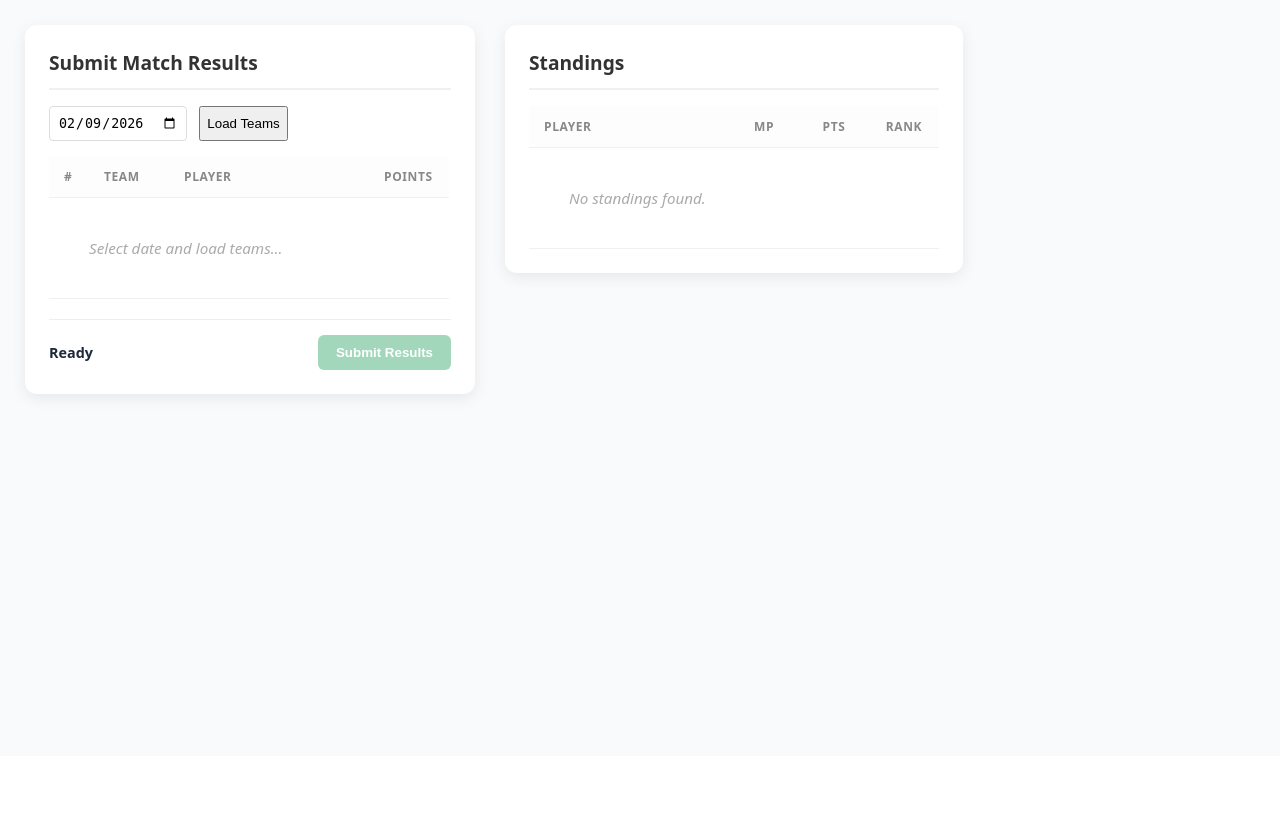
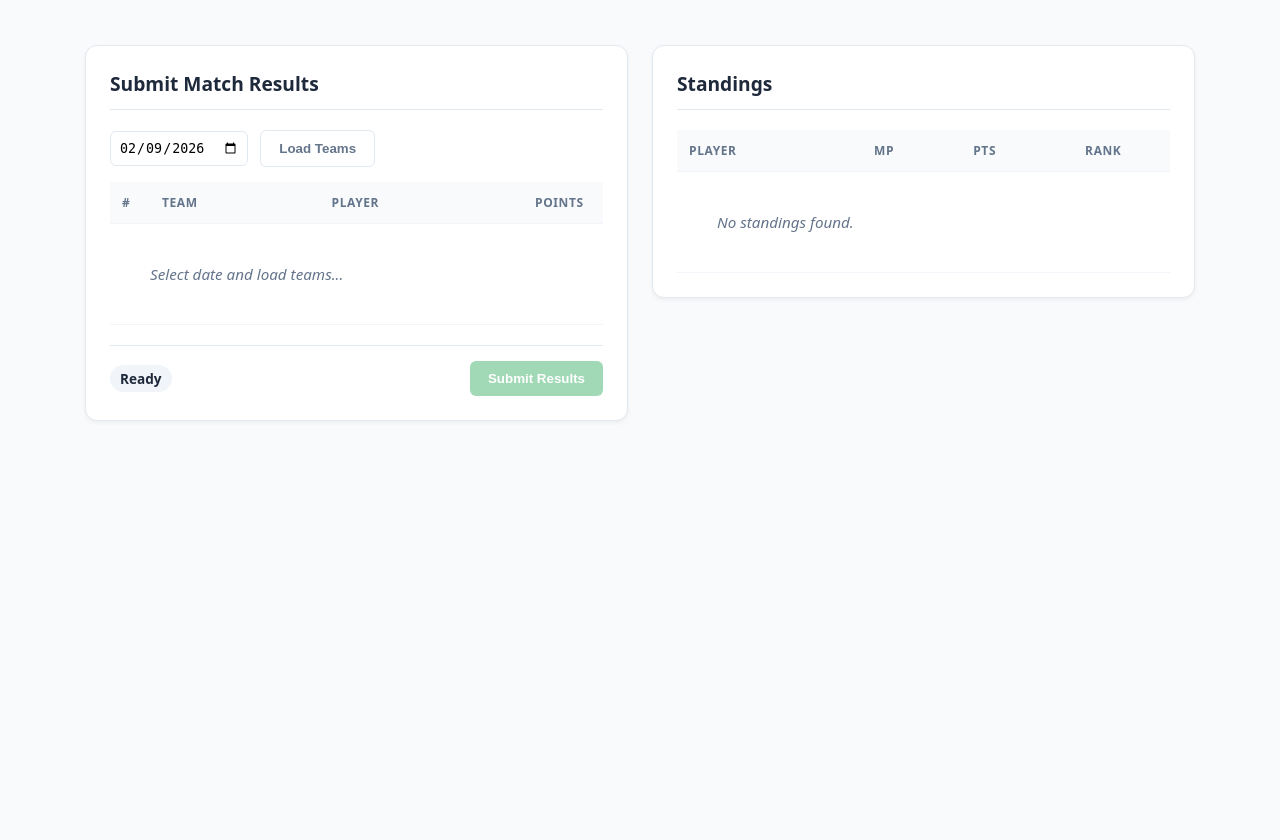
Before and after one commit to markdarcy45-oss/Teams, a Flask app: page /standings in a window 1280 px wide. Shown: the part 44-884 px from the top of the page. Before the commit the page ends 446 px from the top, so only its background shows below. Run offline with Flask 3, Linux system fonts and the light colour scheme; the visitor is signed in with stand-in values (Sample User, id 1); data that the repository does not hold is empty; some libraries are stand-ins or nearby versions.

Commit message:
Update results_page.html

```diff
--- a/templates/results_page.html
+++ b/templates/results_page.html
@@ -1,17 +1,144 @@
-{% extends "base.html" %}
-{% block title %}Match Day Dashboard{% endblock %}
+{% extends "base.html" %} {% block title %}Match Day Dashboard{% endblock %} {% block content %}
+<style>
+    .page-container {
+        padding: 25px;
+        background: var(--bg);
+        min-height: 100vh;
+    }
 
-{% block content %}
+    .dashboard-wrapper {
+        display: flex;
+        gap: 24px;
+        max-width: 1200px;
+        margin: 0 auto;
+        align-items: flex-start;
+    }
+
+    .panel {
+        background: #fff;
+        padding: 24px;
+        border-radius: 12px;
+        border: 1px solid var(--border);
+        box-shadow: 0 2px 4px rgba(0, 0, 0, 0.05);
+        flex: 1;
+    }
+
+    .section-title {
+        margin-top: 0;
+        font-size: 1.2rem;
+        margin-bottom: 20px;
+        border-bottom: 1px solid var(--border);
+        padding-bottom: 12px;
+    }
+
+    /* Tables */
+    .dashboard-table {
+        border-collapse: collapse;
+        width: 100%;
+        font-size: 0.95rem;
+    }
+
+    .dashboard-table th,
+    .dashboard-table td {
+        padding: 12px;
+        border-bottom: 1px solid #f1f5f9;
+        text-align: left;
+    }
+
+    .dashboard-table th {
+        background: #f8fafc;
+        color: var(--text-muted);
+        font-size: 0.75rem;
+        text-transform: uppercase;
+        letter-spacing: 0.05em;
+    }
+
+    .num {
+        text-align: center !important;
+    }
+    .player-name {
+        font-weight: 600;
+        color: #1e293b;
+    }
+
+    .modern-input {
+        padding: 8px;
+        border-radius: 6px;
+        border: 1px solid var(--border);
+    }
+
+    .meta-row {
+        display: flex;
+        gap: 12px;
+        margin: 15px 0;
+        align-items: center;
+    }
+
+    .form-actions {
+        margin-top: 20px;
+        padding-top: 15px;
+        border-top: 1px solid var(--border);
+        display: flex;
+        justify-content: space-between;
+        align-items: center;
+    }
+
+    .btn {
+        padding: 10px 18px;
+        border: none;
+        border-radius: 6px;
+        cursor: pointer;
+        font-weight: bold;
+        transition: 0.2s;
+    }
+    .btn.primary {
+        background: var(--primary);
+        color: white;
+    }
+    .btn.success {
+        background: var(--success);
+        color: white;
+    }
+    .btn.secondary {
+        background: white;
+        border: 1px solid var(--border);
+        color: var(--text-muted);
+    }
+    .btn:hover {
+        opacity: 0.9;
+        transform: translateY(-1px);
+    }
+    .btn:disabled {
+        opacity: 0.4;
+        cursor: not-allowed;
+        transform: none;
+    }
+
+    .status-pill {
+        font-size: 0.85rem;
+        font-weight: 700;
+        padding: 4px 10px;
+        border-radius: 20px;
+        background: #f1f5f9;
+    }
+    .placeholder {
+        color: var(--text-muted);
+        padding: 40px !important;
+        text-align: center;
+        font-style: italic;
+    }
+</style>
+
+<div class="page-container">
     <div class="dashboard-wrapper">
-
-    <div class="card input-card">
-        <h2>Submit Match Results</h2>
-        <div id="errorMsg" class="error-msg"></div>
+        <div class="panel">
+            <h2 class="section-title">Submit Match Results</h2>
+            <div id="errorMsg" style="color: var(--warning); margin-bottom: 10px; font-size: 0.9rem"></div>
 
             <div class="meta-row">
-            <input id="gameDateInput" type="date">
+                <input id="gameDateInput" type="date" class="modern-input" />
                 {% if current_user.is_admin %}
-			<button id="loadTeamsBtn">Load Teams</button>
+                <button id="loadTeamsBtn" class="btn secondary">Load Teams</button>
                 {% endif %}
             </div>
 
@@ -19,194 +146,118 @@
                 <table class="dashboard-table">
                     <thead>
                         <tr>
-                        <th style="width: 40px;">#</th>
-                        <th style="width: 80px;">Team</th>
-                        <th style="width: 200px;">Player</th>
-                        <th style="width: 80px;">Points</th>
+                            <th style="width: 40px">#</th>
+                            <th>Team</th>
+                            <th>Player</th>
+                            <th style="width: 80px">Points</th>
                         </tr>
                     </thead>
                     <tbody id="resultsBody">
-                    <tr><td colspan="4" class="placeholder">Select date and load teams...</td></tr>
+                        <tr>
+                            <td colspan="4" class="placeholder">Select date and load teams...</td>
+                        </tr>
                     </tbody>
                 </table>
             </div>
 
             <div class="form-actions">
-            <div id="pointsStatus" class="status-text">Ready</div>
+                <div id="pointsStatus" class="status-pill">Ready</div>
                 <button id="submitResultsBtn" class="btn success" disabled>Submit Results</button>
             </div>
         </div>
 
-    <div class="card standings-card">
-        <h2>Standings</h2>
+        <div class="panel">
+            <h2 class="section-title">Standings</h2>
             <div class="table-container">
                 <table class="dashboard-table">
                     <thead>
                         <tr>
-                        <th style="width: 200px;">Player</th>
+                            <th>Player</th>
                             <th class="num">MP</th>
                             <th class="num">Pts</th>
                             <th class="num">Rank</th>
                         </tr>
                     </thead>
                     <tbody>
-                    {% if rankview %}
-                        {% for r in rankview %}
+                        {% if rankview %} {% for r in rankview %}
                         <tr>
-                            <td class="player-name">
-                                {{ r['Player'] or r['player'] or '—' }}
-                            </td>
-                            <td class="num">
-                                {# Check all possible MP keys #}
-                                {{ r['MP'] or r['Played'] or r['mp'] or r['played'] or 0 }}
-                            </td>
-                            <td class="num">
+                            <td class="player-name">{{ r['Player'] or r['player'] or '—' }}</td>
+                            <td class="num">{{ r['MP'] or r['Played'] or r['mp'] or r['played'] or 0 }}</td>
+                            <td class="num" style="font-weight: bold; color: var(--primary)">
                                 {{ r['Points'] or r['points'] or 0 }}
                             </td>
                             <td class="num">
-                                {{ r['Rank'] or r['rank'] or '-' }}
+                                <span
+                                    style="
+                                        background: #e2e8f0;
+                                        padding: 2px 8px;
+                                        border-radius: 10px;
+                                        font-size: 0.8rem;
+                                    "
+                                    >{{ r['Rank'] or r['rank'] or '-' }}</span
+                                >
                             </td>
                         </tr>
-                        {% endfor %}
-                    {% else %}
-                        <tr><td colspan="4" class="placeholder">No standings found.</td></tr>
+                        {% endfor %} {% else %}
+                        <tr>
+                            <td colspan="4" class="placeholder">No standings found.</td>
+                        </tr>
                         {% endif %}
                     </tbody>
                 </table>
             </div>
         </div>
     </div>
-
-<style>
-    /* 1. Remove base.html centering to pin to top-left */
-    .container {
-        max-width: none !important;
-        margin: 0 !important;
-        padding: 0 !important;
-        background: transparent !important;
-        box-shadow: none !important;
-    }
-
-    .dashboard-wrapper {
-        display: flex;
-        gap: 30px; /* Increased gap between panels */
-        padding: 25px;
-        align-items: flex-start;
-        justify-content: flex-start;
-    }
-
-    .card {
-        background: #fff;
-        padding: 24px;
-        border-radius: 12px;
-        box-shadow: 0 4px 15px rgba(0,0,0,0.08);
-        width: fit-content;
-        min-width: 450px; /* Prevents the tables from feeling "shrunk" */
-    }
-
-    h2 { font-size: 1.2rem; margin-top: 0; color: #333; border-bottom: 2px solid #f0f0f0; padding-bottom: 12px; }
-
-    /* Tables */
-    .dashboard-table {
-        border-collapse: collapse;
-        width: auto;
-        font-size: 0.95rem;
-        margin-top: 10px;
-    }
-
-    .dashboard-table th, .dashboard-table td {
-        padding: 12px 15px;
-        border-bottom: 1px solid #f0f0f0;
-        text-align: left;
-    }
-
-    .dashboard-table th {
-        background: #fdfdfd;
-        color: #888;
-        font-size: 0.75rem;
-        text-transform: uppercase;
-        letter-spacing: 0.05em;
-    }
-
-    /* Column Specifics */
-    .num { text-align: center !important; width: 70px; }
-    .player-name { font-weight: 600; color: #111; }
-    .points-select {
-        width: 100%;
-        padding: 6px;
-        border-radius: 4px;
-        border: 1px solid #ddd;
-    }
-
-    /* UI Elements */
-    .meta-row { display: flex; gap: 12px; margin: 15px 0; }
-    .meta-row input { padding: 8px; border: 1px solid #ddd; border-radius: 4px; }
-
-    .form-actions {
-        margin-top: 20px;
-        padding-top: 15px;
-        border-top: 1px solid #eee;
-        display: flex;
-        justify-content: space-between;
-        align-items: center;
-    }
-
-    .btn { padding: 10px 18px; border: none; border-radius: 6px; cursor: pointer; font-weight: 700; transition: 0.2s; }
-    .btn.primary { background: #2A6FDB; color: white; }
-    .btn.success { background: #1B9E5A; color: white; }
-    .btn:hover { opacity: 0.9; transform: translateY(-1px); }
-    .btn:disabled { opacity: 0.4; cursor: not-allowed; transform: none; }
-
-    .status-text { font-size: 0.9rem; font-weight: 600; }
-    .placeholder { color: #aaa; padding: 40px !important; text-align: center; font-style: italic; }
-</style>
+</div>
 
 <script>
-(function() {
-    const dateInput = document.getElementById('gameDateInput');
-    const loadBtn = document.getElementById('loadTeamsBtn');
-    const resultsBody = document.getElementById('resultsBody');
-    const submitBtn = document.getElementById('submitResultsBtn');
-    const statusText = document.getElementById('pointsStatus');
+    (function () {
+        const dateInput = document.getElementById("gameDateInput");
+        const loadBtn = document.getElementById("loadTeamsBtn");
+        const resultsBody = document.getElementById("resultsBody");
+        const submitBtn = document.getElementById("submitResultsBtn");
+        const statusText = document.getElementById("pointsStatus");
 
-    // Default to today
-    dateInput.value = new Date().toISOString().split('T')[0];
+        dateInput.value = new Date().toISOString().split("T")[0];
 
         async function loadTeams() {
             const date = dateInput.value;
-        statusText.textContent = "Loading teams...";
+            statusText.textContent = "Loading...";
 
             try {
                 const resp = await fetch(`/get_locked_teams?date=${date}`);
                 const data = await resp.json();
 
                 if (!resp.ok || !data.teams || Object.keys(data.teams).length === 0) {
-                resultsBody.innerHTML = '<tr><td colspan="4" class="placeholder">No locked teams for this date.</td></tr>';
+                    resultsBody.innerHTML =
+                        '<tr><td colspan="4" class="placeholder">No locked teams for this date.</td></tr>';
                     submitBtn.disabled = true;
                     return;
                 }
                 renderInputRows(data.teams);
             } catch (e) {
-            resultsBody.innerHTML = '<tr><td colspan="4" style="color:red">Failed to load data.</td></tr>';
+                resultsBody.innerHTML =
+                    '<tr><td colspan="4" style="color:var(--warning)">Failed to load data.</td></tr>';
             }
         }
 
         function renderInputRows(teams) {
             resultsBody.innerHTML = "";
             let i = 1;
-        ['Orange', 'Yellow'].forEach(teamName => {
+            ["Orange", "Yellow"].forEach((teamName) => {
                 const players = teams[teamName] || [];
-            players.forEach(p => {
-                const tr = document.createElement('tr');
+                players.forEach((p) => {
+                    const tr = document.createElement("tr");
                     tr.dataset.playerId = p.player_id || p.id;
                     const name = p.name || p.Player || p.player || "Unknown";
+                    const color = teamName === "Orange" ? "#ea580c" : "#ca8a04";
 
                     tr.innerHTML = `
                     <td>${i++}</td>
-                    <td style="font-weight:bold; color: ${teamName === 'Orange' ? '#f57c00' : '#fbc02d'}">${teamName}</td>
+                    <td style="font-weight:bold; color: ${color}">${teamName}</td>
                     <td class="player-name">${name}</td>
                     <td>
-                        <select class="points-select">
+                        <select class="modern-input points-select" style="padding: 4px;">
                             <option value="0">0</option>
                             <option value="1">1</option>
                             <option value="3">3</option>
@@ -216,46 +267,42 @@
                 });
             });
 
-        resultsBody.querySelectorAll('.points-select').forEach(s => s.onchange = validate);
+            resultsBody.querySelectorAll(".points-select").forEach((s) => (s.onchange = validate));
             validate();
         }
 
         function validate() {
-        const selects = Array.from(resultsBody.querySelectorAll('.points-select'));
+            const selects = Array.from(resultsBody.querySelectorAll(".points-select"));
             const total = selects.reduce((sum, s) => sum + parseInt(s.value), 0);
             const count = selects.length;
 
-        let allowed = (count === 12) ? [12, 18] : (count === 10) ? [10, 15] : [count];
+            let allowed = count === 12 ? [12, 18] : count === 10 ? [10, 15] : [count];
             const isOk = allowed.includes(total);
 
-        statusText.textContent = `Total: ${total} / Players: ${count}`;
-        statusText.style.color = isOk ? "#1B9E5A" : "#d32f2f";
+            statusText.textContent = `Total Points: ${total}`;
+            statusText.style.background = isOk ? "#dcfce7" : "#fee2e2";
+            statusText.style.color = isOk ? "#166534" : "#991b1b";
             submitBtn.disabled = !isOk;
         }
 
         submitBtn.onclick = async () => {
             const payload = {
                 Date: dateInput.value,
-            results: Array.from(resultsBody.querySelectorAll('tr')).map(tr => ({
+                results: Array.from(resultsBody.querySelectorAll("tr")).map((tr) => ({
                     player_id: parseInt(tr.dataset.playerId),
-                points: parseInt(tr.querySelector('.points-select').value)
-            }))
+                    points: parseInt(tr.querySelector(".points-select").value),
+                })),
+            };
+            const resp = await fetch("/results", {
+                method: "POST",
+                headers: { "Content-Type": "application/json" },
+                body: JSON.stringify(payload),
+            });
+            if (resp.ok) window.location.reload();
+            else alert("Submission failed.");
         };
 
-        const resp = await fetch('/results', {
-            method: 'POST',
-            headers: {'Content-Type': 'application/json'},
-            body: JSON.stringify(payload)
-        });
-
-        if (resp.ok) {
-            window.location.reload();
-        } else {
-            alert("Submission failed.");
-        }
-    };
-
-    loadBtn.onclick = loadTeams;
+        if (loadBtn) loadBtn.onclick = loadTeams;
     })();
 </script>
 {% endblock %}
```
Lines whose indentation alone changed are shown as unchanged.
